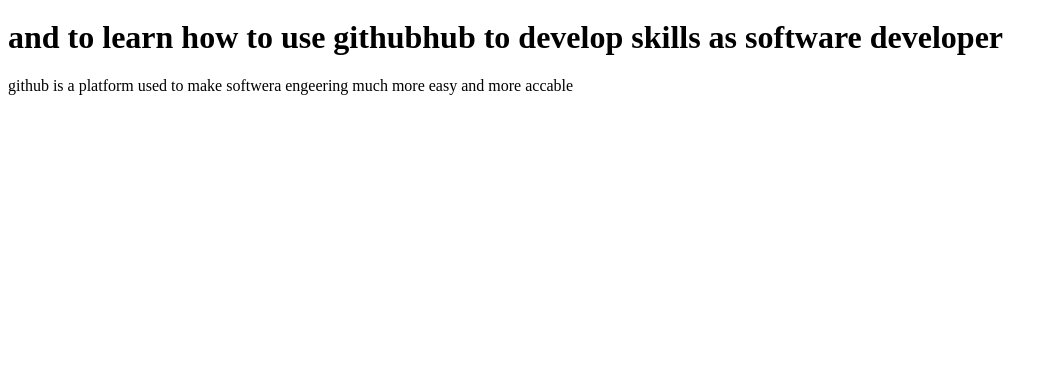
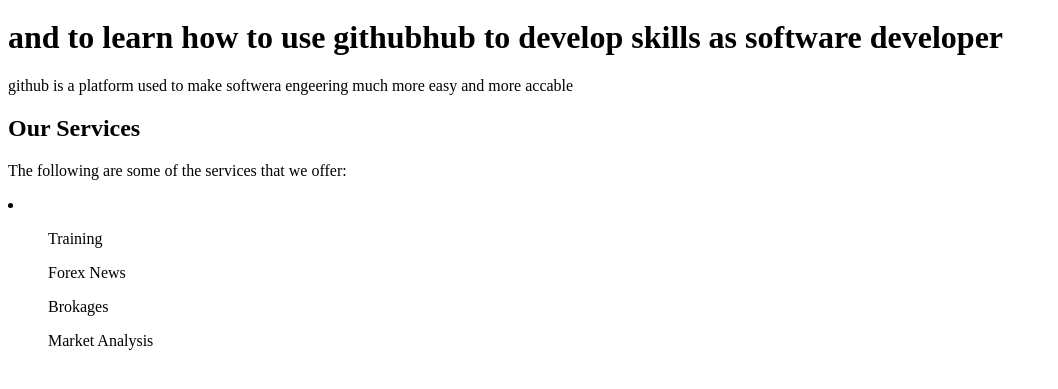
Before and after one commit to HILLARY2004/hillary.html, a plain HTML site: page about.html in a window 1280 px wide. Shown: the part 61-450 px from the top of the page, without its empty margins (0-1058 px from the left). Drawn offline with Linux system fonts and the light colour scheme.

Commit message:
Update about.html
Added services

```diff
--- a/about.html
+++ b/about.html
@@ -9,5 +9,13 @@
     <h1>first use of github and its Platform</h1>
     <h1>and to learn how to use githubhub to develop skills as software developer</h1>
     <p>github is a platform used to make softwera engeering much more easy and more accable</p>
+    <h2>Our Services</h2>
+    <P>The following are some of the services that we offer:</P>
+    <li>
+        <ol>Training</ol>
+        <ol>Forex News</ol>
+        <ol>Brokages</ol>
+        <ol>Market Analysis</ol>
+    </li>
 </body>
 </html>
```
